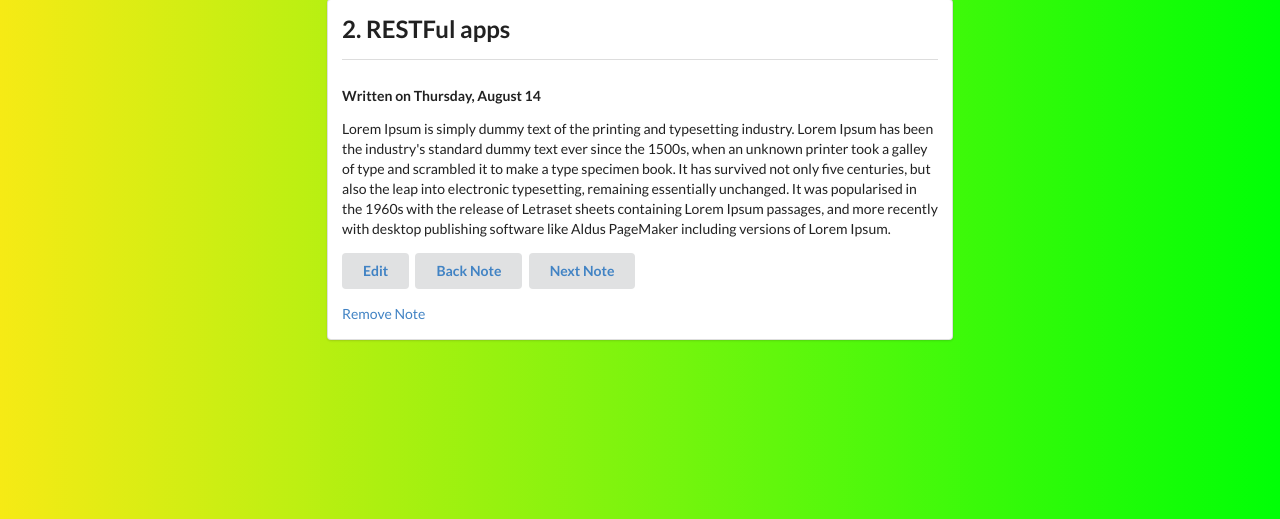
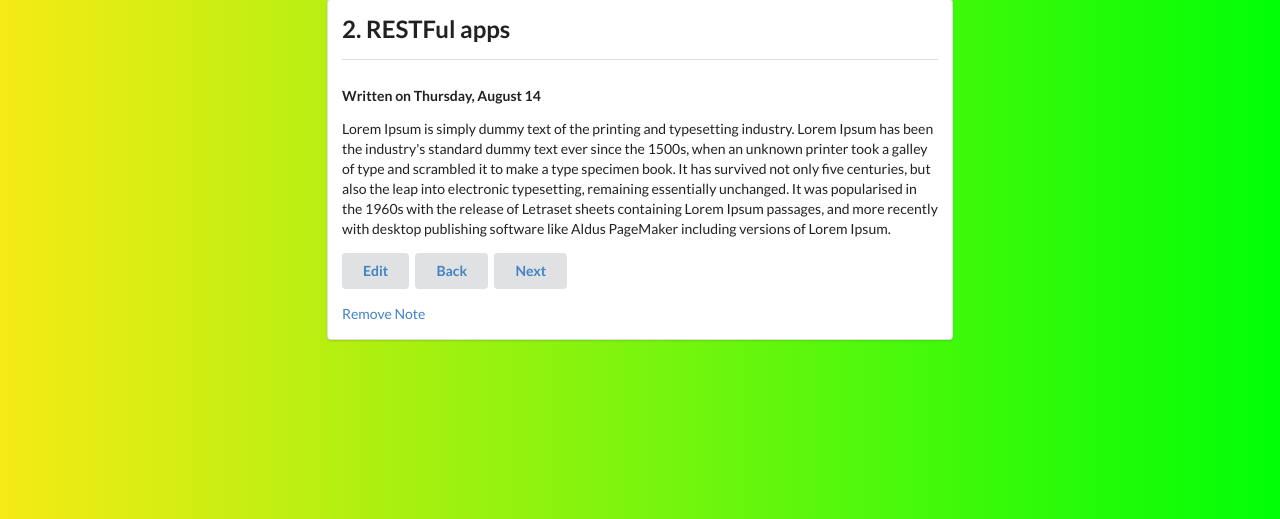
Before and after one commit to lpzraf/flask-note-taking-app, a Flask app: page /notes/1 in a window 1280 px wide. Shown: the part 97-616 px from the top of the page. Run offline with Flask 2, Linux system fonts and the light colour scheme.

Commit message:
Adding latest updates before moving to refactoring user login

```diff
--- a/templates/edit.html
+++ b/templates/edit.html
@@ -26,7 +26,7 @@
             </form>
 
             <form action="{{url_for('view_note', index=index)}}?_method=DELETE" method="POST">
-                <button class="ui button" type="submit" value="Delete">Delete</button>
+                <button class="ui red right floated button" type="submit" value="Delete">Delete</button>
             </form>
         </div>
     </div>
--- a/templates/note.html
+++ b/templates/note.html
@@ -17,24 +17,24 @@
 
                 {% if index == 0 %}
 
-                    <button class="ui button">Back Note</button>
+                    <button class="ui button">Back</button>
                     <button class="ui button">
-                        <a href="{{ url_for('view_note', index=index + 1) }}">Next Note</a>
+                        <a href="{{ url_for('view_note', index=index + 1) }}">Next</a>
                     </button>
 
                 {% elif index > 0 and index < max_index%}
 
                     <button class="ui button">
-                        <a href="{{ url_for('view_note', index=index - 1) }}">Back Note</a>
+                        <a href="{{ url_for('view_note', index=index - 1) }}">Back</a>
                     </button>
                     <button class="ui button">
-                        <a href="{{ url_for('view_note', index=index + 1) }}">Next Note</a>
+                        <a href="{{ url_for('view_note', index=index + 1) }}">Next</a>
                     </button>
 
                 {% else %}
 
                     <button class="ui button">
-                        <a href="{{ url_for('view_note', index=index - 1) }}">Back Note</a>
+                        <a href="{{ url_for('view_note', index=index - 1) }}">Back</a>
                     </button>
                     <button class="ui button">
                         <a href="{{ url_for('view_note', index=0) }}">Start Over</a>
```
Also changed, not shown: notes_data_db.json (+1 -1 lines).
